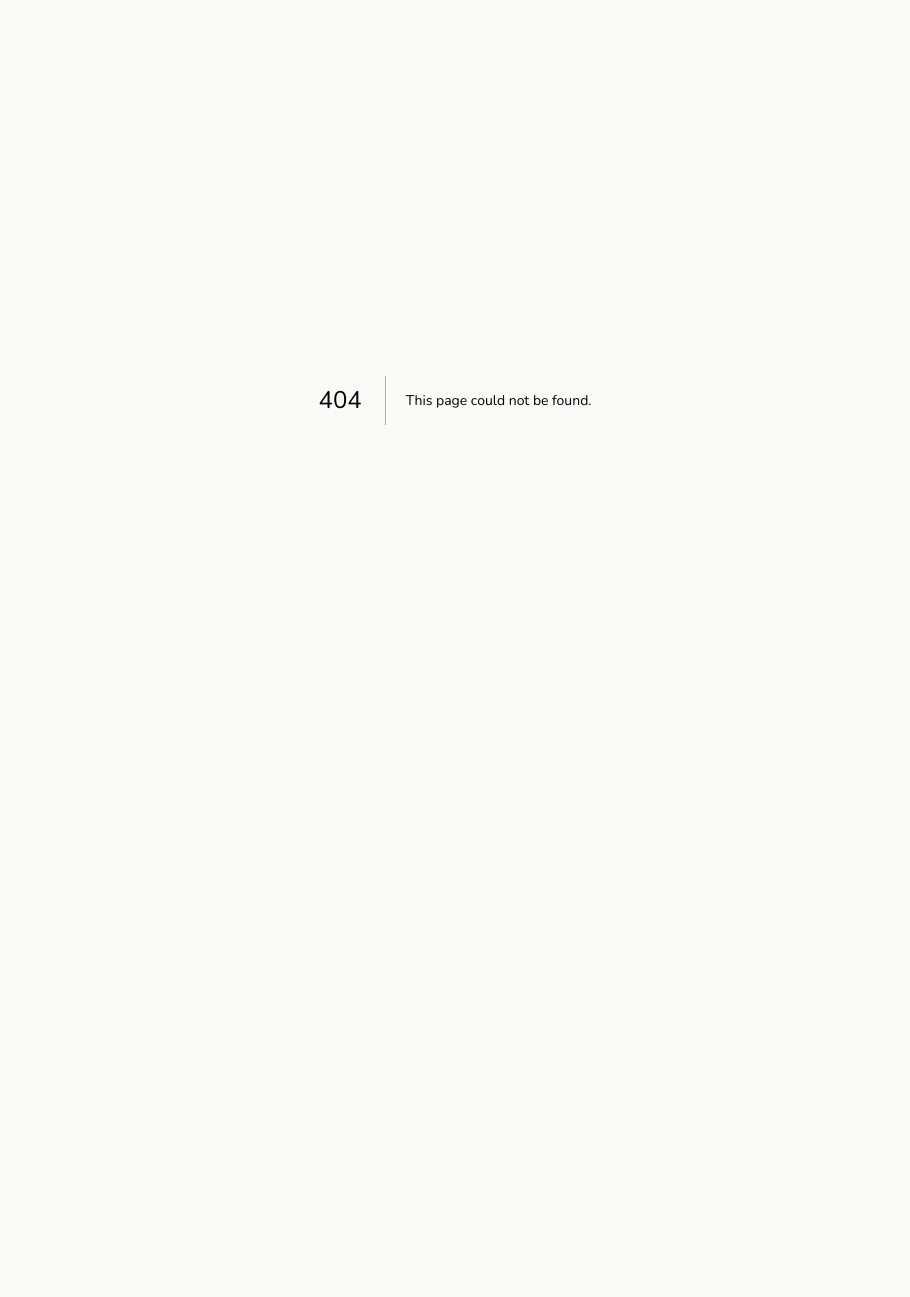
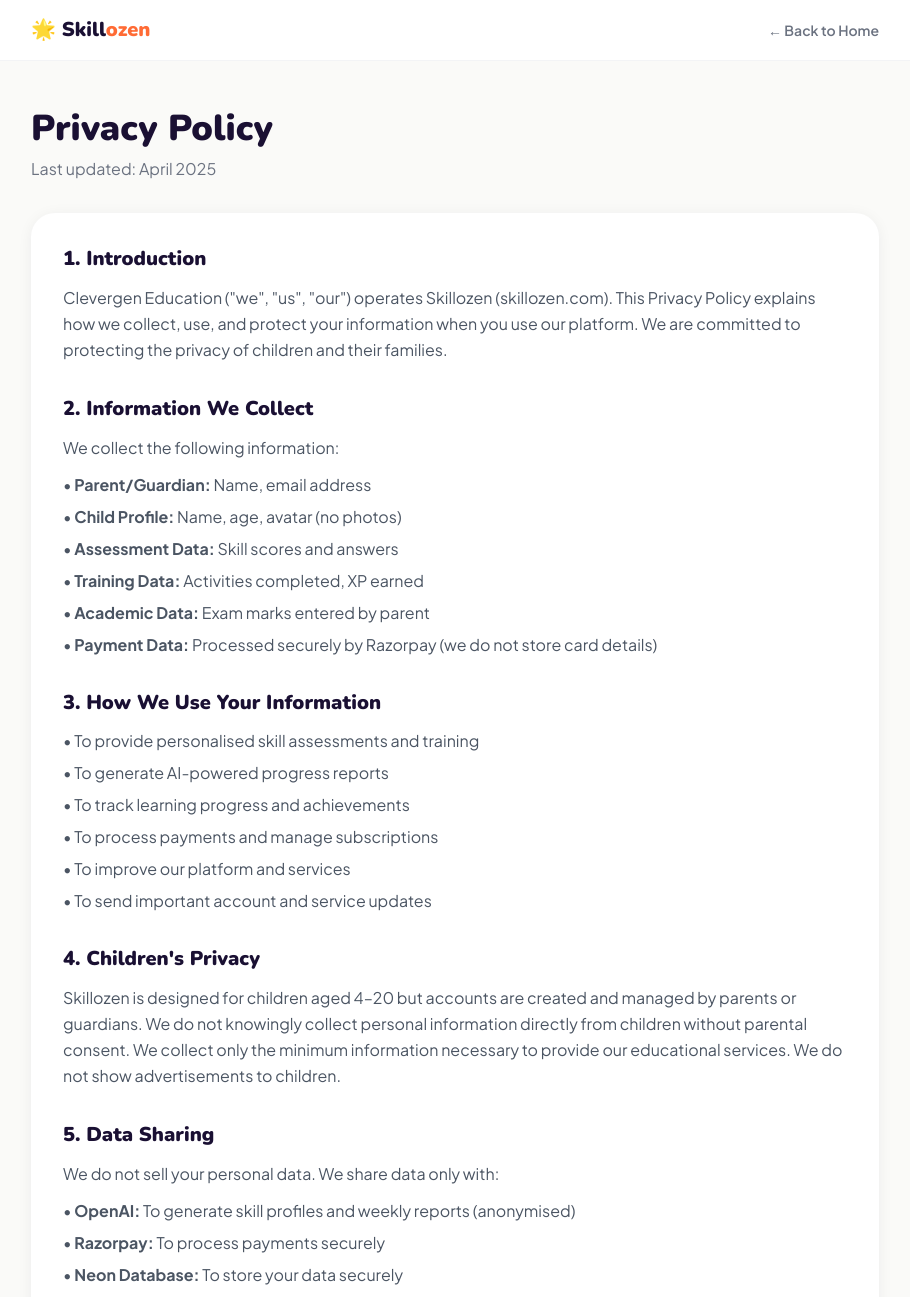
Before and after one commit to lakshmiprabu02/skillozen, a Next.js app: page /privacy in a window 1280 px wide. Before the commit this address had no page. Shown: the top 1297 px of the page, without its empty margins (185-1095 px from the left). Before the commit the page ends 800 px from the top, so only its background shows below. Built offline with nearby package versions, Linux system fonts and the light colour scheme.

Commit message:
feat: add Privacy Policy page

```diff
--- /dev/null
+++ b/app/privacy/page.tsx
@@ -0,0 +1,139 @@
+export default function PrivacyPage() {
+  return (
+    <div className="min-h-screen bg-brand-base">
+      {/* Header */}
+      <div className="bg-white border-b border-gray-100 py-4">
+        <div className="max-w-4xl mx-auto px-6 flex items-center justify-between">
+          <a href="/" className="font-display text-xl font-black text-brand-ink">
+            🌟 Skill<span style={{ color: '#FF6B35' }}>ozen</span>
+          </a>
+          <a href="/" className="text-sm font-semibold text-gray-500 hover:text-brand-violet">
+            ← Back to Home
+          </a>
+        </div>
+      </div>
+
+      <div className="max-w-4xl mx-auto px-6 py-12">
+        <h1 className="font-display text-4xl font-black text-brand-ink mb-2">Privacy Policy</h1>
+        <p className="text-gray-500 mb-8">Last updated: April 2025</p>
+
+        <div className="bg-white rounded-3xl shadow-card p-8 space-y-8">
+
+          <section>
+            <h2 className="font-display text-xl font-black text-brand-ink mb-3">1. Introduction</h2>
+            <p className="text-gray-600 leading-relaxed">
+              Clevergen Education ("we", "us", "our") operates Skillozen (skillozen.com).
+              This Privacy Policy explains how we collect, use, and protect your information
+              when you use our platform. We are committed to protecting the privacy of children
+              and their families.
+            </p>
+          </section>
+
+          <section>
+            <h2 className="font-display text-xl font-black text-brand-ink mb-3">2. Information We Collect</h2>
+            <p className="text-gray-600 leading-relaxed mb-3">We collect the following information:</p>
+            <ul className="space-y-2 text-gray-600">
+              <li>• <strong>Parent/Guardian:</strong> Name, email address</li>
+              <li>• <strong>Child Profile:</strong> Name, age, avatar (no photos)</li>
+              <li>• <strong>Assessment Data:</strong> Skill scores and answers</li>
+              <li>• <strong>Training Data:</strong> Activities completed, XP earned</li>
+              <li>• <strong>Academic Data:</strong> Exam marks entered by parent</li>
+              <li>• <strong>Payment Data:</strong> Processed securely by Razorpay (we do not store card details)</li>
+            </ul>
+          </section>
+
+          <section>
+            <h2 className="font-display text-xl font-black text-brand-ink mb-3">3. How We Use Your Information</h2>
+            <ul className="space-y-2 text-gray-600">
+              <li>• To provide personalised skill assessments and training</li>
+              <li>• To generate AI-powered progress reports</li>
+              <li>• To track learning progress and achievements</li>
+              <li>• To process payments and manage subscriptions</li>
+              <li>• To improve our platform and services</li>
+              <li>• To send important account and service updates</li>
+            </ul>
+          </section>
+
+          <section>
+            <h2 className="font-display text-xl font-black text-brand-ink mb-3">4. Children's Privacy</h2>
+            <p className="text-gray-600 leading-relaxed">
+              Skillozen is designed for children aged 4–20 but accounts are created and managed
+              by parents or guardians. We do not knowingly collect personal information directly
+              from children without parental consent. We collect only the minimum information
+              necessary to provide our educational services. We do not show advertisements to children.
+            </p>
+          </section>
+
+          <section>
+            <h2 className="font-display text-xl font-black text-brand-ink mb-3">5. Data Sharing</h2>
+            <p className="text-gray-600 leading-relaxed">
+              We do not sell your personal data. We share data only with:
+            </p>
+            <ul className="mt-3 space-y-2 text-gray-600">
+              <li>• <strong>OpenAI:</strong> To generate skill profiles and weekly reports (anonymised)</li>
+              <li>• <strong>Razorpay:</strong> To process payments securely</li>
+              <li>• <strong>Neon Database:</strong> To store your data securely</li>
+              <li>• <strong>Vercel:</strong> To host our platform</li>
+            </ul>
+          </section>
+
+          <section>
+            <h2 className="font-display text-xl font-black text-brand-ink mb-3">6. Data Security</h2>
+            <p className="text-gray-600 leading-relaxed">
+              We implement industry-standard security measures including encrypted connections (HTTPS),
+              secure database storage, and regular security reviews. Payment information is handled
+              entirely by Razorpay and is never stored on our servers.
+            </p>
+          </section>
+
+          <section>
+            <h2 className="font-display text-xl font-black text-brand-ink mb-3">7. Data Retention</h2>
+            <p className="text-gray-600 leading-relaxed">
+              We retain your data for as long as your account is active. You may request deletion
+              of your account and all associated data at any time by contacting us at
+              <strong> support@skillozen.com</strong>. We will process deletion requests within 30 days.
+            </p>
+          </section>
+
+          <section>
+            <h2 className="font-display text-xl font-black text-brand-ink mb-3">8. Your Rights</h2>
+            <ul className="space-y-2 text-gray-600">
+              <li>• <strong>Access:</strong> Request a copy of your data</li>
+              <li>• <strong>Correction:</strong> Update inaccurate information</li>
+              <li>• <strong>Deletion:</strong> Request deletion of your account and data</li>
+              <li>• <strong>Portability:</strong> Export your child's progress data</li>
+            </ul>
+          </section>
+
+          <section>
+            <h2 className="font-display text-xl font-black text-brand-ink mb-3">9. Cookies</h2>
+            <p className="text-gray-600 leading-relaxed">
+              We use session storage and local storage to maintain your login session and
+              preferences. We do not use tracking cookies or advertising cookies.
+            </p>
+          </section>
+
+          <section>
+            <h2 className="font-display text-xl font-black text-brand-ink mb-3">10. Contact Us</h2>
+            <p className="text-gray-600 leading-relaxed">
+              For privacy-related questions or to exercise your rights, contact us at:
+            </p>
+            <div className="mt-3 p-4 bg-gray-50 rounded-2xl text-gray-600">
+              <p><strong>Clevergen Education</strong></p>
+              <p>Product: Skillozen</p>
+              <p>Website: skillozen.com</p>
+              <p>Email: support@skillozen.com</p>
+              <p>Location: Chennai, Tamil Nadu, India</p>
+            </div>
+          </section>
+
+        </div>
+      </div>
+
+      {/* Footer */}
+      <div className="text-center py-8 text-gray-400 text-sm">
+        © 2025 Clevergen Education. All rights reserved. Skillozen is a product of Clevergen Education.
+      </div>
+    </div>
+  )
+}
```
